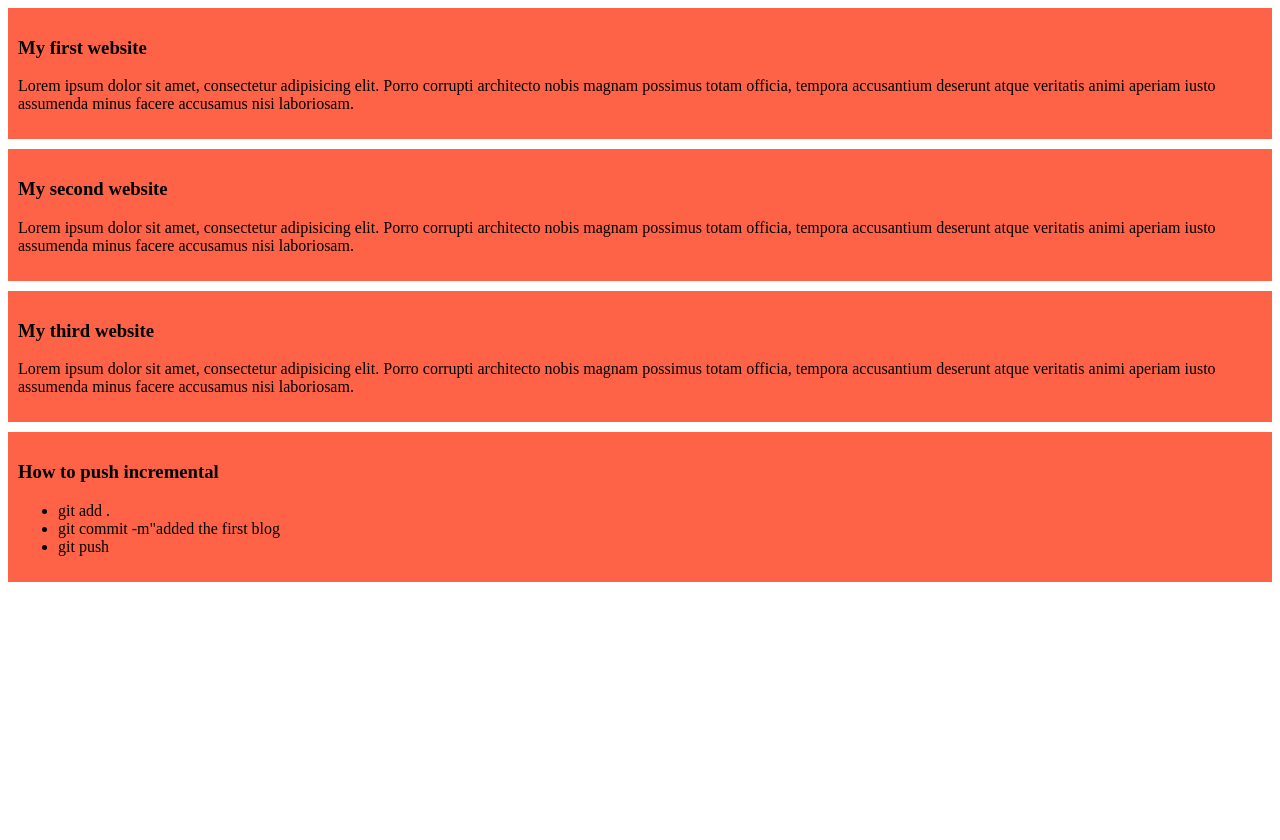
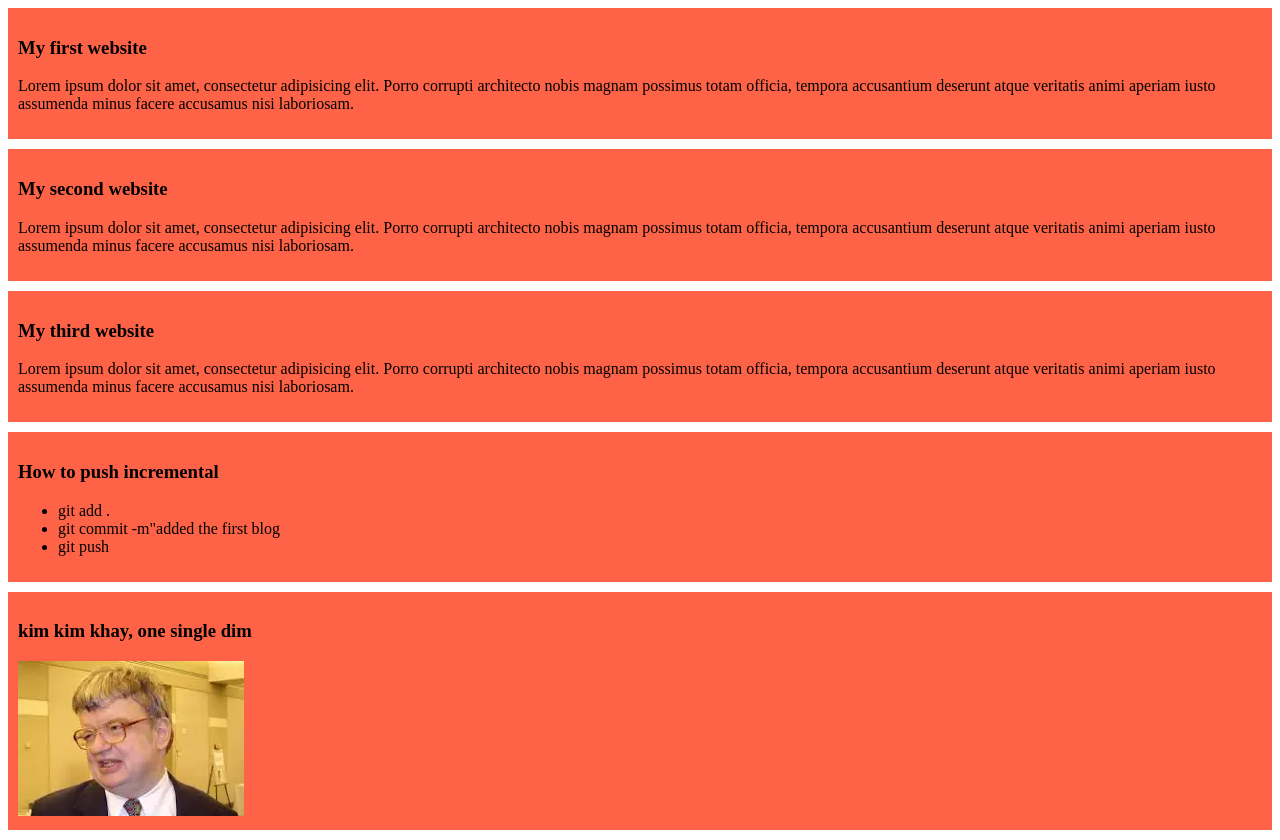
Before and after one commit to fokhrul272/my-simple-website, a plain HTML site: page index.html in a window 1280 px wide. Before the commit the page ends 800 px from the top, so only its background shows below. Drawn offline with Linux system fonts and the light colour scheme.

Commit message:
added the picture of kim

```diff
--- a/index.html
+++ b/index.html
@@ -27,5 +27,9 @@
 <li>git push</li>
         </ul>
     </div>
+    <div>
+        <h3>kim kim khay, one single dim</h3>
+        <img src="image/kim.webp" alt="" srcset="">
+    </div>
 </body>
 </html>
```
Also changed, not shown: image/Screenshot_20240424-202033.jpg (added), image/kim.webp (added).
